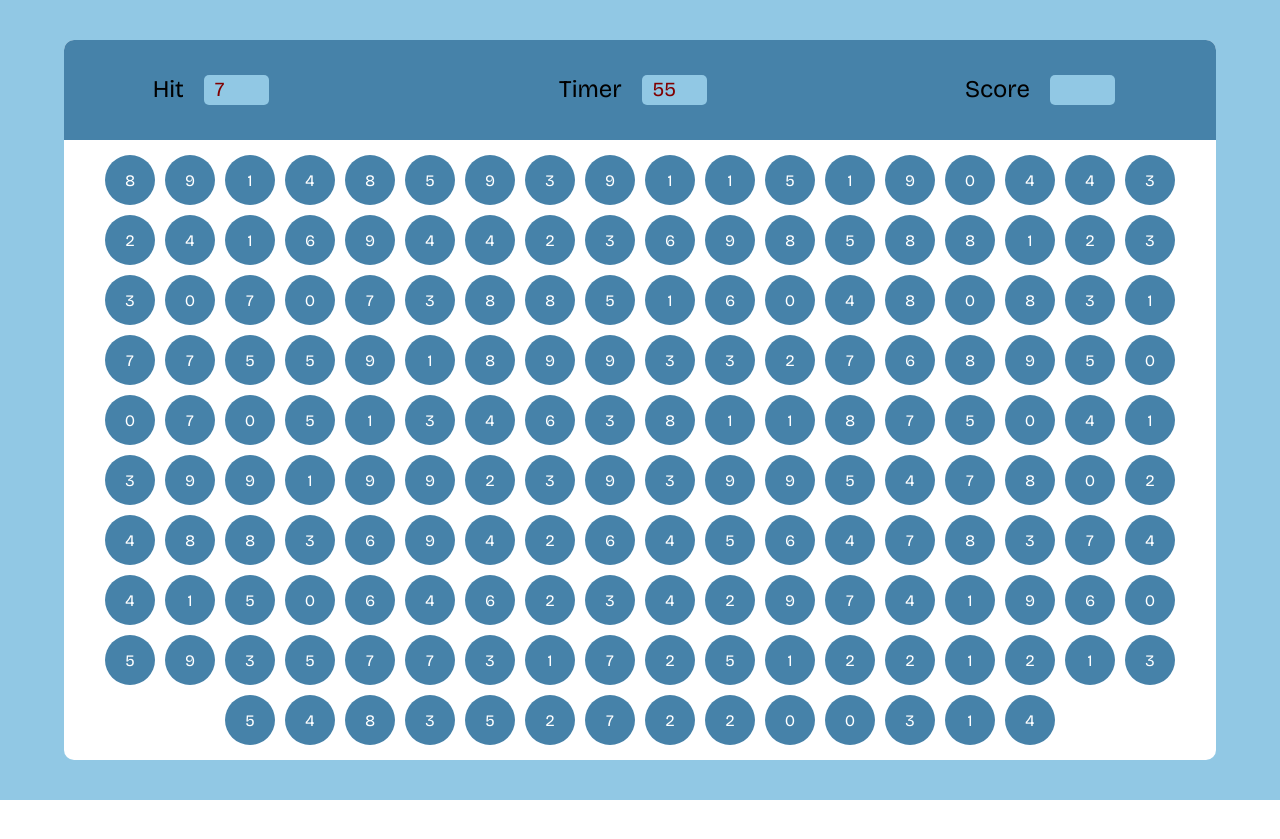
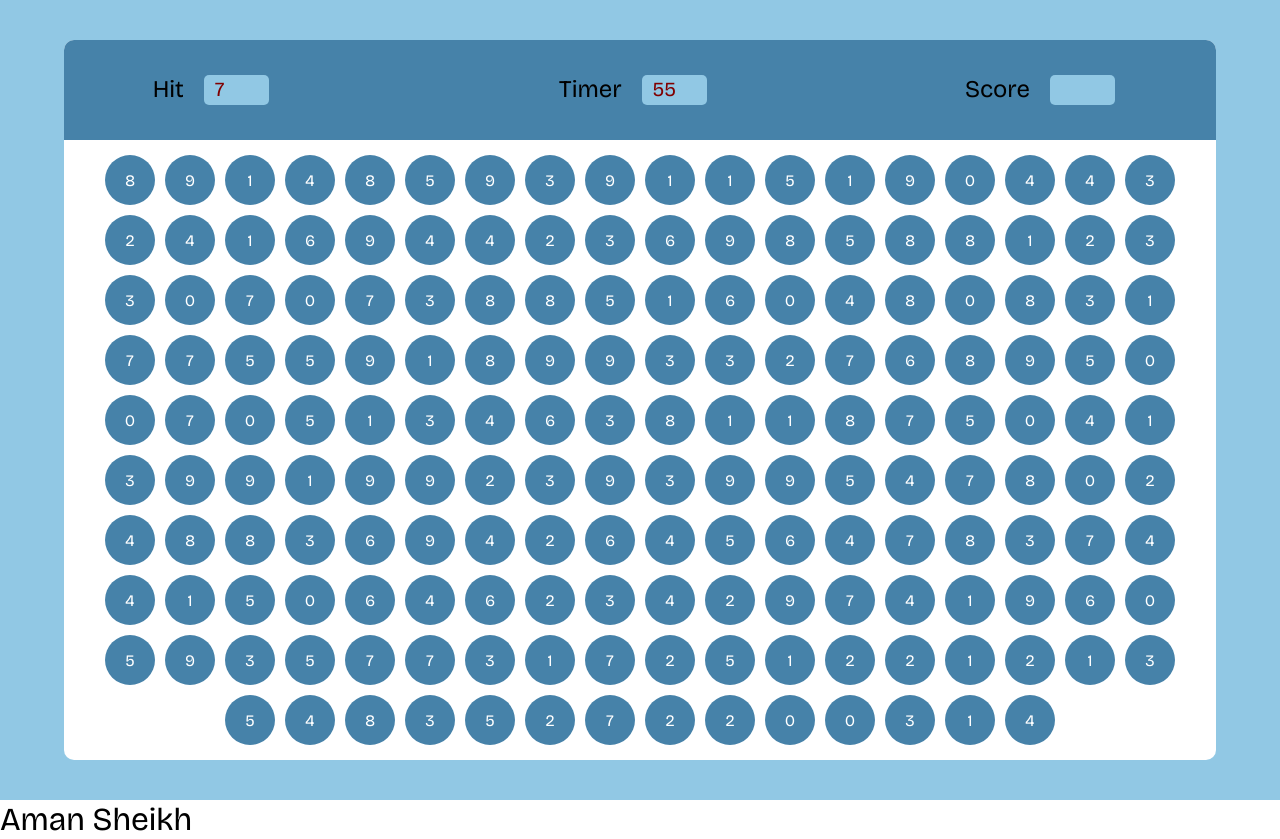
Before and after one commit to ValoraSheikh/BUBBLE-GAME, a plain HTML site: page index.html in a window 1280 px wide. Before the commit the page ends 800 px from the top, so only its background shows below. Drawn offline with nearby package versions, Linux system fonts and the light colour scheme.

Commit message:
Name-added

```diff
--- a/index.html
+++ b/index.html
@@ -28,6 +28,7 @@
             </div>
         </div>
     </div>
+    <h1>Aman Sheikh</h1>
 
     <script src="script.js"></script>
 </body>
```
